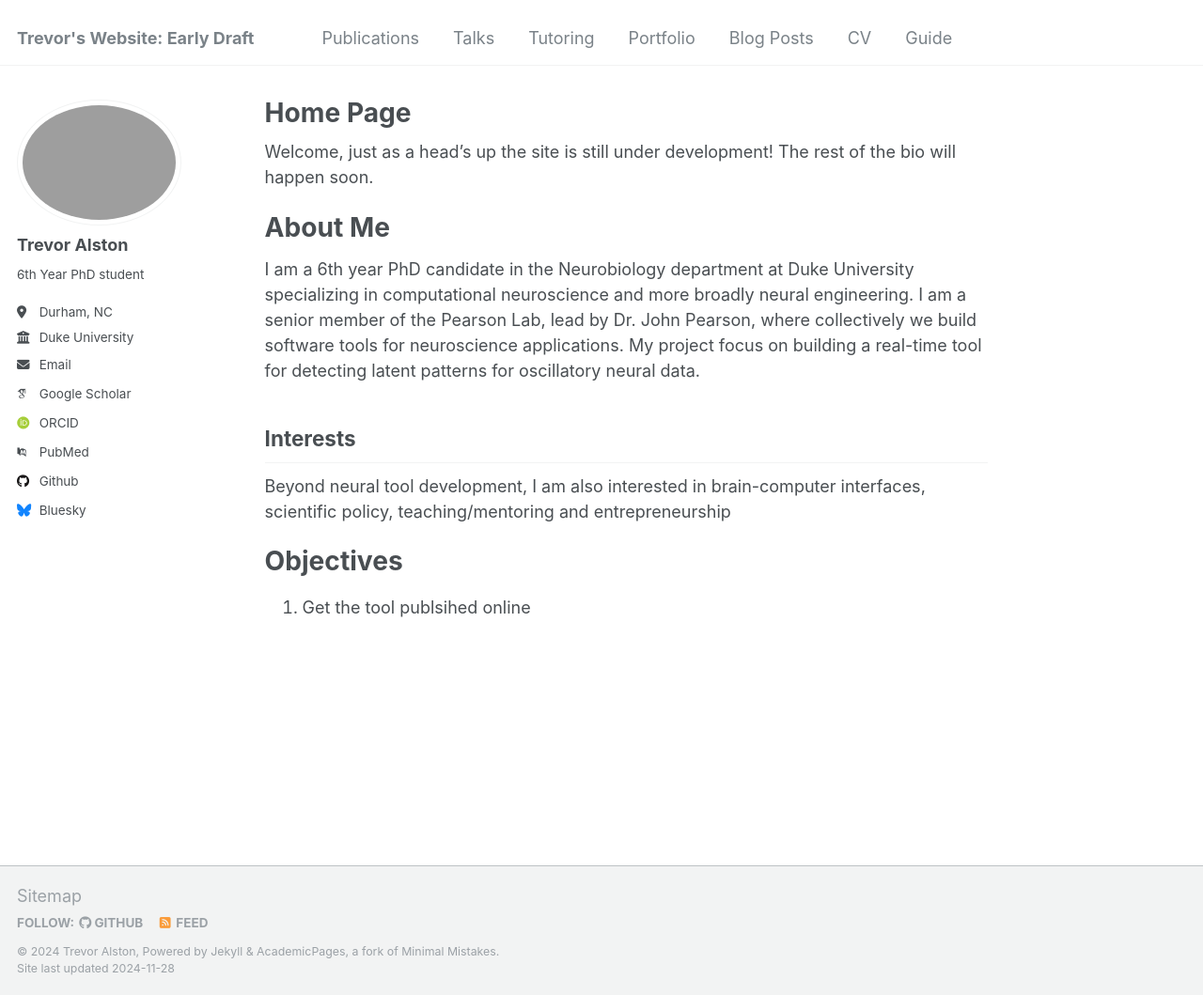
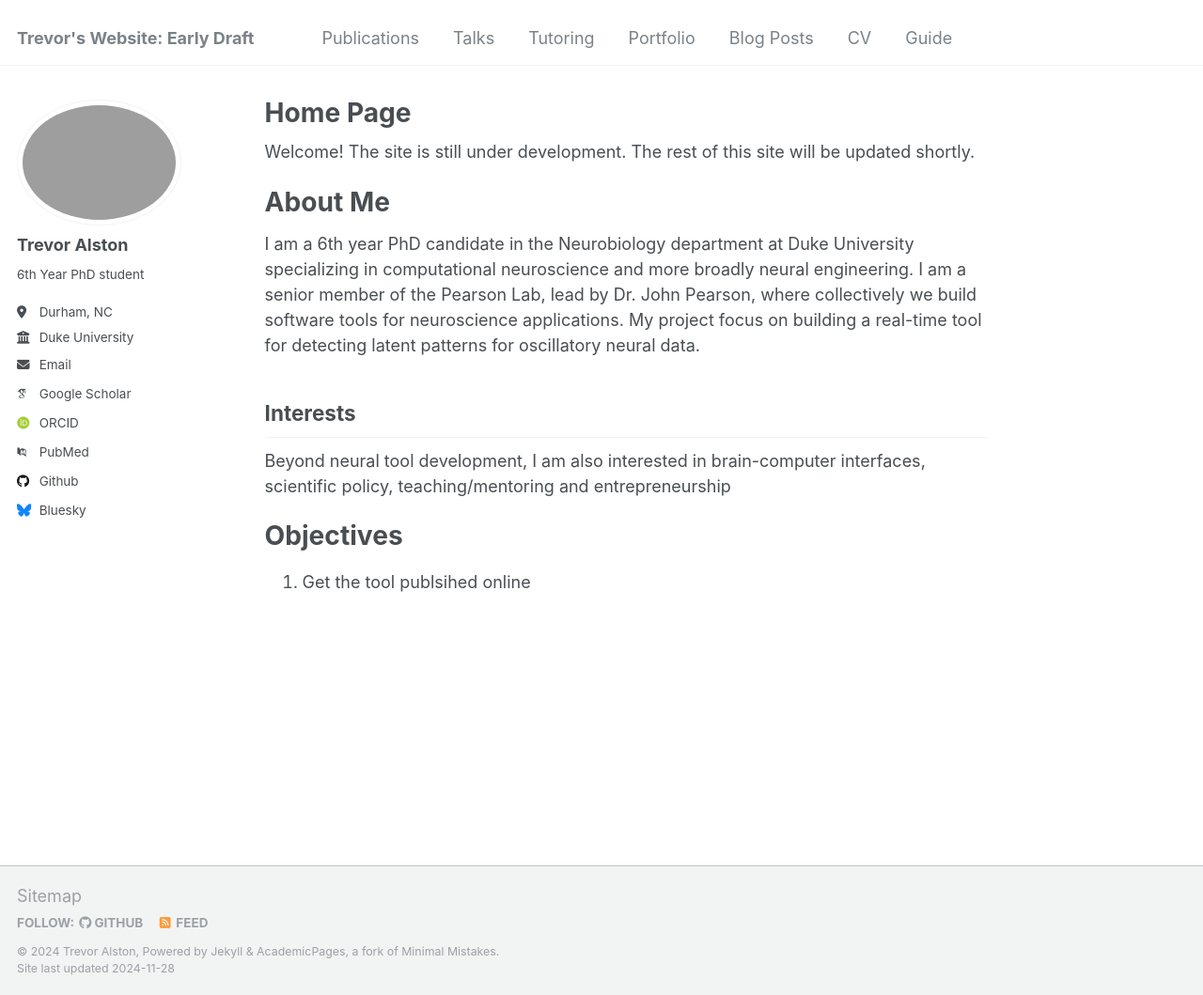
Before and after one commit to Trevorules/trevorules.github.io, a Jekyll site: the page built from _pages/about.md, in a window 1280 px wide and 1059 px high. Shown: the whole window at 94% size. Built offline with Jekyll 4.4.1, drawn with Linux system fonts in a browser that asks for light colours; some web fonts are replaced.

Commit message:
Update about.md

```diff
--- a/_pages/about.md
+++ b/_pages/about.md
@@ -7,7 +7,7 @@ redirect_from:
   - /about.html
 ---
 
-Welcome, just as a head's up the site is still under development! The rest of the bio will happen soon.
+Welcome! The site is still under development. The rest of this site will be updated shortly.
 
 About Me
 ======
```
